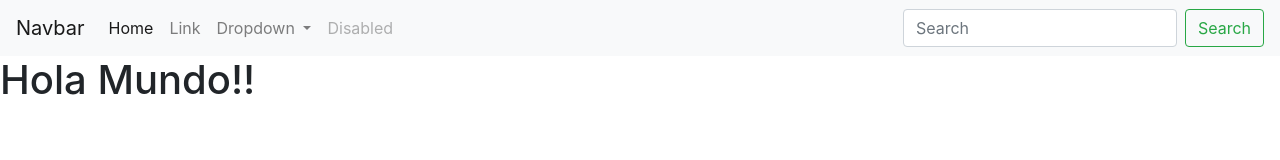
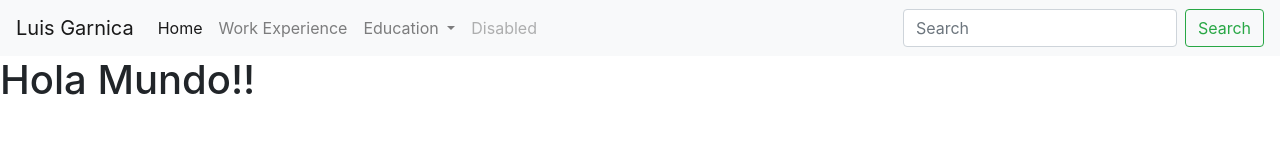
Before and after one commit to garlop/garlop.github.io, a website: page index.html in a window 1280 px wide. Drawn offline with nearby package versions, Linux system fonts and the light colour scheme.

Commit message:
forwarding changes by adding more and more pushes to github

```diff
--- a/index.html
+++ b/index.html
@@ -6,7 +6,7 @@
     </head>
     <body>
             <nav class="navbar navbar-expand-lg navbar-light bg-light">
-                    <a class="navbar-brand" href="#">Navbar</a>
+                    <a class="navbar-brand" href="#">Luis Garnica</a>
                     <button class="navbar-toggler" type="button" data-toggle="collapse" data-target="#navbarSupportedContent" aria-controls="navbarSupportedContent" aria-expanded="false" aria-label="Toggle navigation">
                       <span class="navbar-toggler-icon"></span>
                     </button>
@@ -17,11 +17,11 @@
                           <a class="nav-link" href="#">Home <span class="sr-only">(current)</span></a>
                         </li>
                         <li class="nav-item">
-                          <a class="nav-link" href="#">Link</a>
+                          <a class="nav-link" href="#">Work Experience</a>
                         </li>
                         <li class="nav-item dropdown">
                           <a class="nav-link dropdown-toggle" href="#" id="navbarDropdown" role="button" data-toggle="dropdown" aria-haspopup="true" aria-expanded="false">
-                            Dropdown
+                            Education
                           </a>
                           <div class="dropdown-menu" aria-labelledby="navbarDropdown">
                             <a class="dropdown-item" href="#">Action</a>
```
